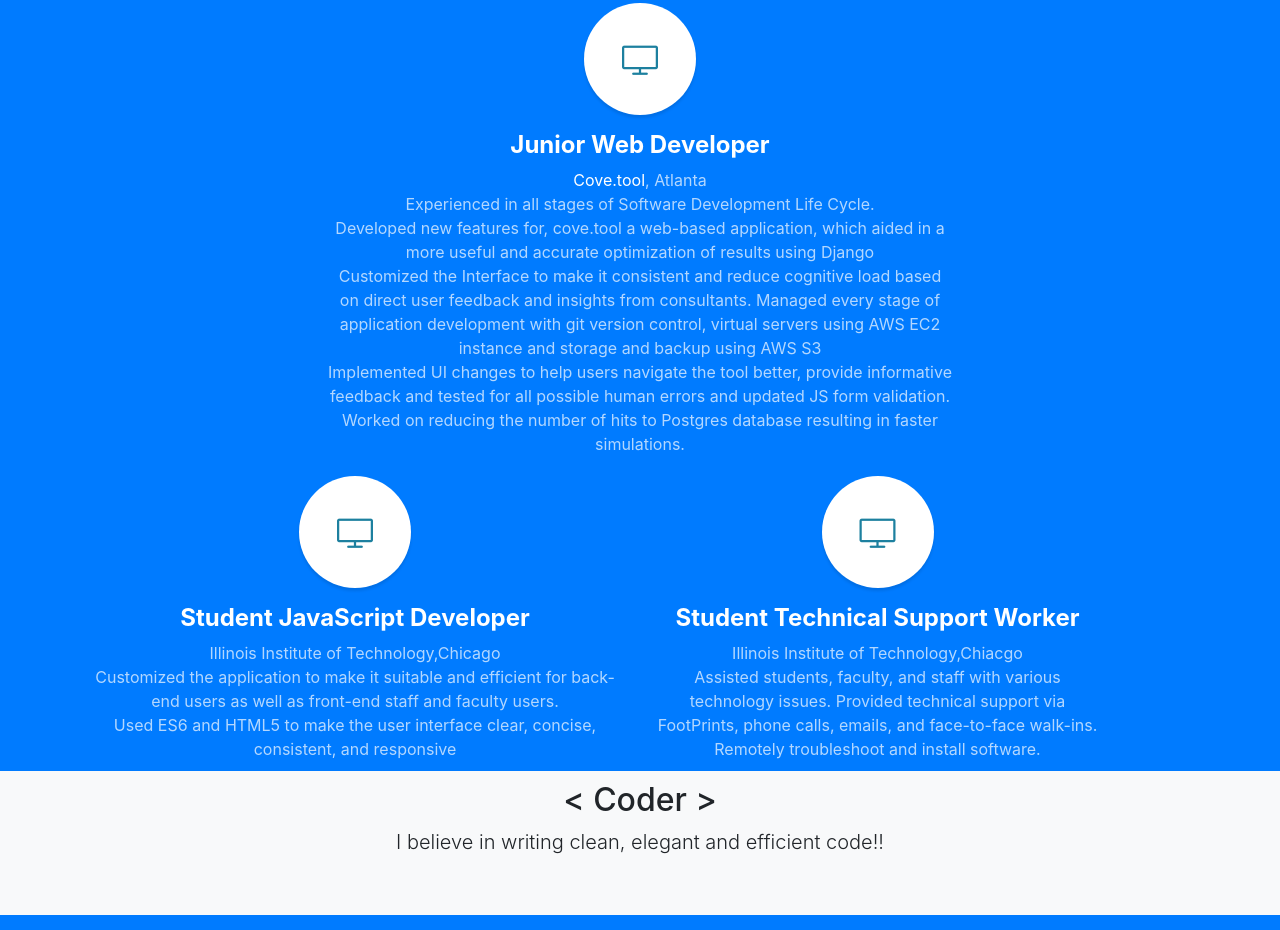
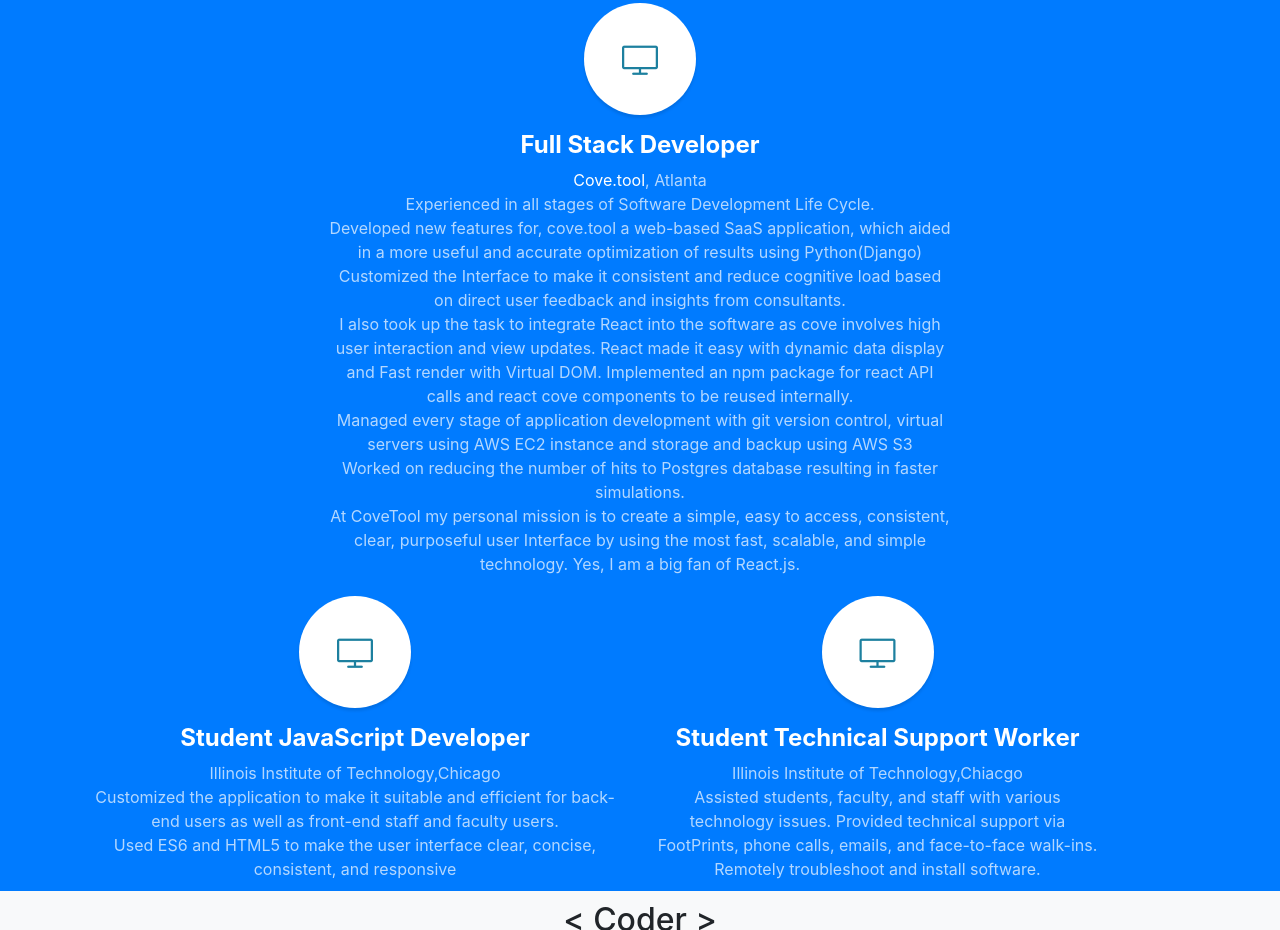
Before and after one commit to dganesh07/dganesh07.github.io, a website with bundled scripts: page index.html in a window 1280 px wide. Shown: the part 1057-1987 px from the top of the page. Built offline with nearby package versions, Linux system fonts and the light colour scheme; files whose address does not match are found by name.

Commit message:
Updated resume + experience

```diff
--- a/index.html
+++ b/index.html
@@ -67,19 +67,24 @@
               <i class="icon-screen-desktop"></i>
             </span>
             <h4>
-              <strong>Junior Web Developer</strong>
+              <strong>Full Stack Developer</strong>
             </h4>
             <p class="text-faded mb-0"><a href="https://covetool.com/" style='color:white' target='_blank'>Cove.tool</a>, Atlanta</p>
             <p class="text-faded mb-0">Experienced in all stages of Software Development Life Cycle.<br>
-              Developed new features for, cove.tool a web-based application, which aided in a more useful and accurate
-optimization of results using Django <br>
+              Developed new features for, cove.tool a web-based SaaS application, which aided in a more useful and accurate
+optimization of results using Python(Django) <br>
 Customized the Interface to make it consistent and reduce cognitive load based on direct user feedback and
-insights from consultants.
+insights from consultants.<br>
+
+I also took up the task to integrate React into the software as cove involves high user interaction and view updates. React made it easy with dynamic data display and Fast render with Virtual DOM.
+Implemented an npm package for react API calls and react cove components to be reused internally.<br>
+
 Managed every stage of application development with git version control, virtual servers using AWS EC2 instance
 and storage and backup using AWS S3<br>
-Implemented UI changes to help users navigate the tool better, provide informative feedback and tested for all
-possible human errors and updated JS form validation.<br>
+
 Worked on reducing the number of hits to Postgres database resulting in faster simulations.<br>
+
+At CoveTool my personal mission is to create a simple, easy to access, consistent, clear, purposeful user Interface by using the most fast, scalable, and simple technology. Yes, I am a big fan of React.js.<br>
 </p>
           </div>
 
```
Also changed, not shown: 2 other files.
